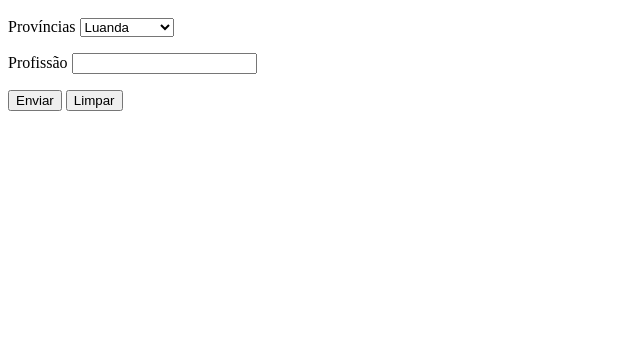
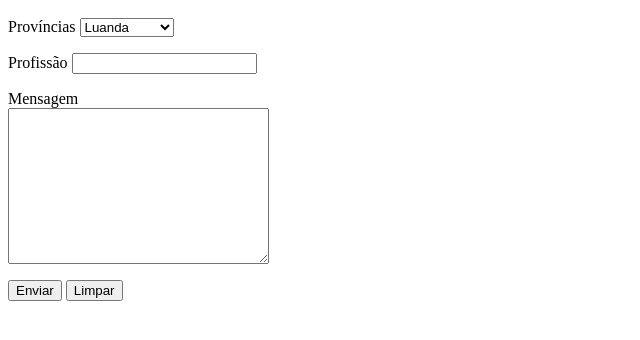
Before and after one commit to FranciscoChitombi/html--css, a plain HTML site: page ex_35/form007.html in a window 1280 px wide. Shown: the part 48-388 px from the top of the page, without its empty margins (0-640 px from the left). Drawn offline with Linux system fonts and the light colour scheme.

Commit message:
TEXTAREA
A tag <textarea> é usada em HTML para criar uma área de texto multilinha em um formulário. Ela permite que o usuário insira texto mais longo do que o que pode ser acomodado em um campo de entrada (<input>). É útil para comentários, mensagens, ou qualquer outra entrada textual que requer mais espaço.

```diff
--- a/ex_35/form007.html
+++ b/ex_35/form007.html
@@ -8,7 +8,7 @@
 
     <h1>Exemplo de formulário</h1>
 
-    <form action="cadastro.php" method="get">
+    <form action="cadastro.php" method="post">
 
 
         <label for="iest">Províncias</label>
@@ -65,6 +65,14 @@
        </p>
 
 
+       <p>
+
+        <label for="imsg">Mensagem</label> <br>
+
+        <textarea name="msg" id="imsg" cols="30" rows="10"></textarea>
+       </p>
+
+
         <p>
 
             <input type="submit" value="Enviar">
```
